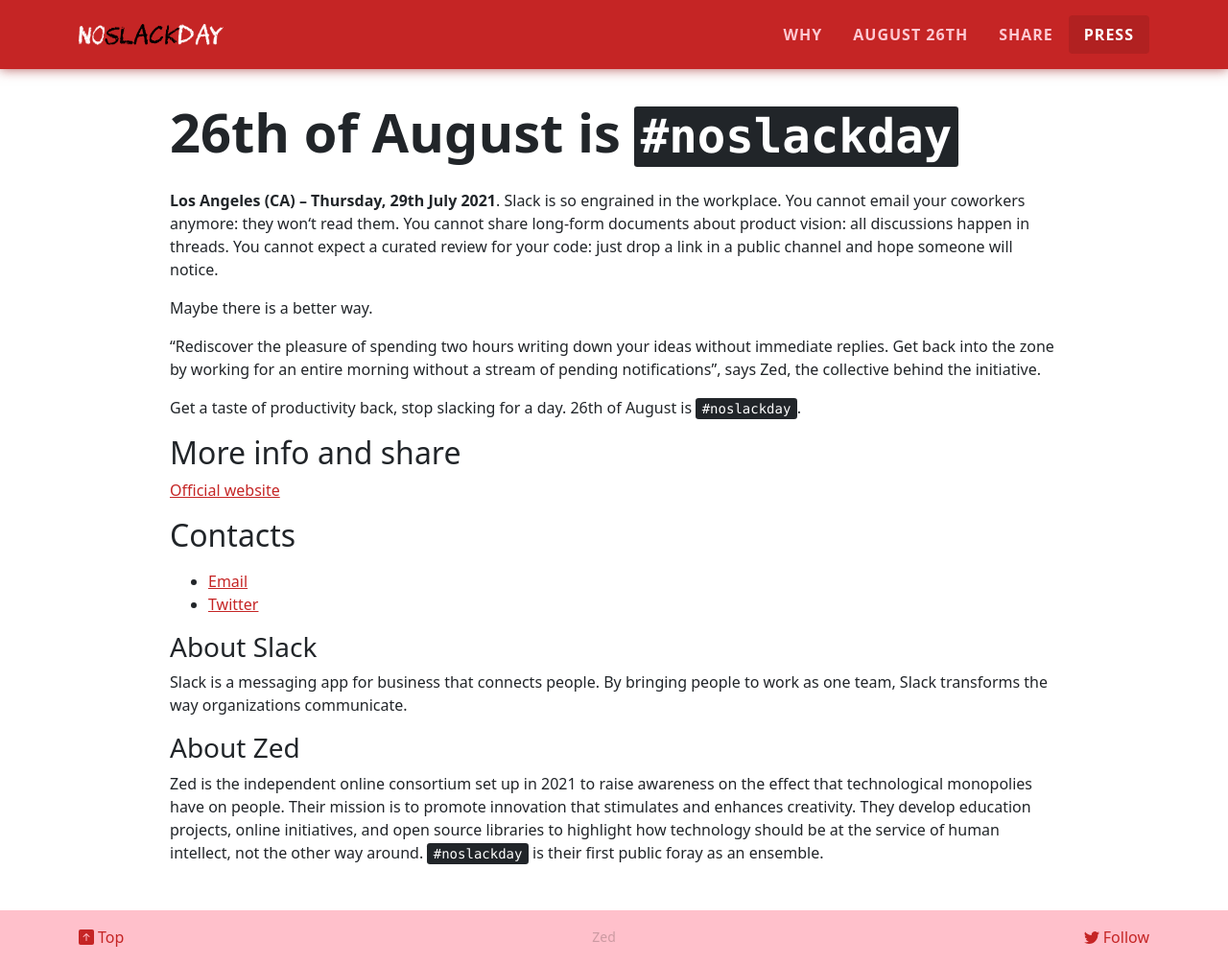
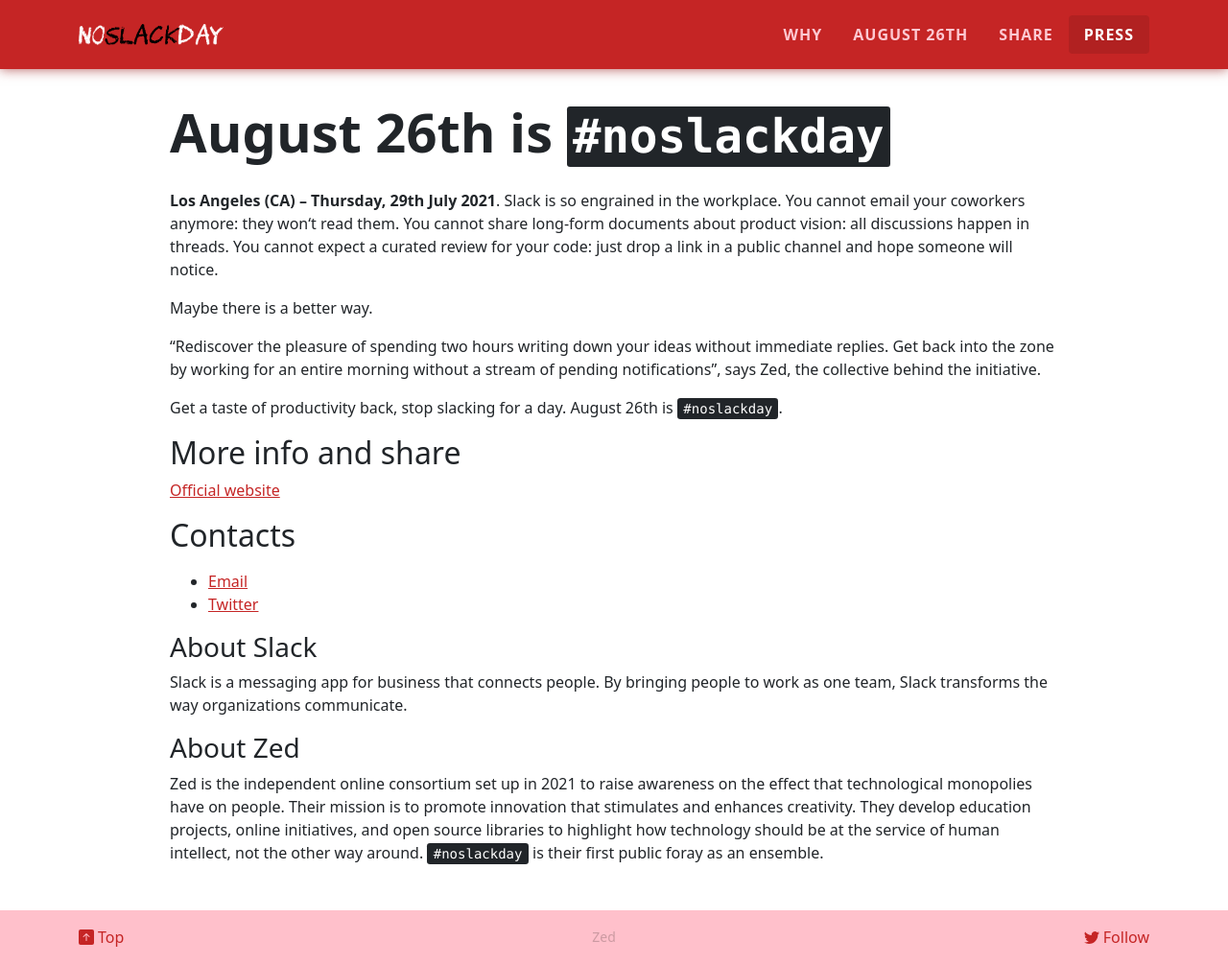
Before and after one commit to minutes2midnight/nsd, a Jekyll site: the page built from press.html, in a window 1280 px wide and 1005 px high. Shown: the whole window at 96% size. Built offline with Jekyll 4.4.1, drawn with Linux system fonts in a browser that asks for light colours.

Commit message:
Press page copy fix

```diff
--- a/press.html
+++ b/press.html
@@ -10,12 +10,12 @@
   <div class="container">
     <div class="row">
       <div class="col-md-12 col-lg-10 mx-auto">
-        <h1 class="fw-bolder text-weight-black display-4 mb-4">26th of August is <kbd>#noslackday</kbd></h1>
+        <h1 class="fw-bolder text-weight-black display-4 mb-4">August 26th is <kbd>#noslackday</kbd></h1>
 
         <p><strong>Los Angeles (CA) – Thursday, 29th July 2021</strong>. Slack is so engrained in the workplace. You cannot email your coworkers anymore: they won&lsquo;t read them. You cannot share long-form documents about product vision: all discussions happen in threads. You cannot expect a curated review for your code: just drop a link in a public channel and hope someone will notice.</p>
         <p>Maybe there is a better way.</p>
         <p>&ldquo;Rediscover the pleasure of spending two hours writing down your ideas without immediate replies. Get back into the zone by working for an entire morning without a stream of pending notifications&rdquo;, says Zed, the collective behind the initiative.</p>
-        <p>Get a taste of productivity back, stop slacking for a day. 26th of August is <kbd>#noslackday</kbd>.</p>
+        <p>Get a taste of productivity back, stop slacking for a day. August 26th is <kbd>#noslackday</kbd>.</p>
 
         <h2>More info and share</h2>
 
```
